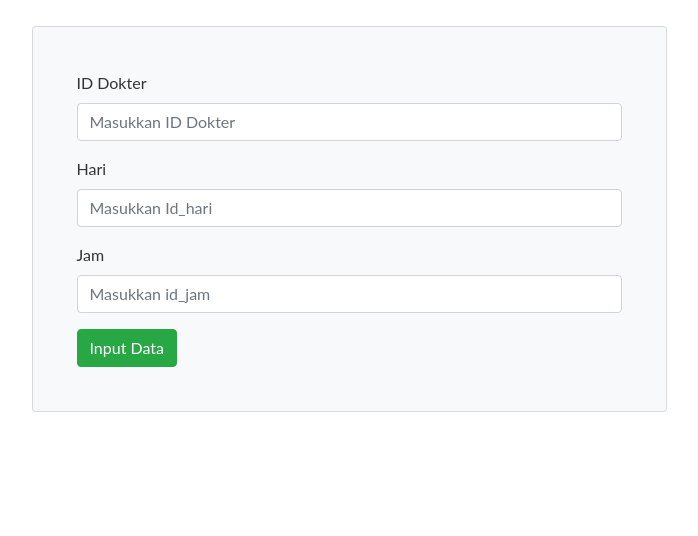
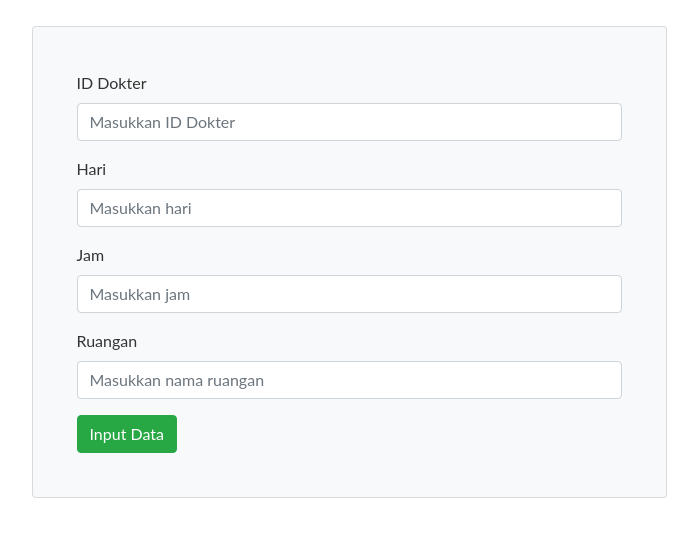
Before and after one commit to MuhammadRafliAlfarisi/Proyek1-FrontEndJS, a plain HTML site: page input_jadwal.html in a window 1280 px wide. Shown: the part 118-654 px from the top of the page, without its empty margins (291-989 px from the left). Drawn offline with nearby package versions, Linux system fonts and the light colour scheme.

Commit message:
Memperbaiki error dibagian input jadwal

```diff
--- a/input_jadwal.html
+++ b/input_jadwal.html
@@ -44,7 +44,7 @@
                     type="text"
                     name="id_hari"
                     class="form-control"
-                    placeholder="Masukkan Id_hari"
+                    placeholder="Masukkan hari"
                     required
                   />
                 </div>
@@ -55,7 +55,18 @@
                     type="text"
                     name="id_jam"
                     class="form-control"
-                    placeholder="Masukkan id_jam"
+                    placeholder="Masukkan jam"
+                    required
+                  />
+                </div>
+                <div class="form-group">
+                  <label for="id_ruangan">Ruangan</label>
+                  <input
+                    id="id_ruangan"
+                    type="text"
+                    name="id_ruangan"
+                    class="form-control"
+                    placeholder="Masukkan nama ruangan"
                     required
                   />
                 </div>
--- a/js/index.js
+++ b/js/index.js
@@ -23,7 +23,6 @@ fetch("http://127.0.0.1:3000/api/belajar")
                 <td>${values.jadwal_dokter.ruangan.nama_ruangan}</td>
                 <td>${values.tgl_reservasi}</td>
                 <td>
-                <button type="button" class="btn btn-success" belajar-id="${values.id}">Edit</button>
                 <button type="button" class="btn btn-danger" belajar-id="${values.id}">Delete</button>
               </td>
                 </tr>`;
--- a/js/index_jadwal.js
+++ b/js/index_jadwal.js
@@ -11,7 +11,7 @@ fetch("http://127.0.0.1:3000/api/jadwal_dokter")
 			const namaDokter = values.dokter.nama;
 			const namaHari = values.hari.hari;
 			const jam = values.jam.jam;
-			const ruangan = values.ruangan.namaRuangan;
+			const ruangan = values.ruangan.nama_ruangan;
 
 			// Manipulasi data pegawai dan masukkan ke dalam bentuk tabel
 			tableData += `
--- a/js/input_jadwal.js
+++ b/js/input_jadwal.js
@@ -13,7 +13,7 @@ inputButton.addEventListener("click", () => {
   const id_jam = parseInt(idjamInput.value);
   const id_ruangan = parseInt(idruanganInput.value);
   // Validasi input
-  if (!iddokter || !id_hari || !id_jam || !id_ruangan ) {
+  if (!id_dokter || !id_hari || !id_jam || !id_ruangan ) {
     alert("Silakan lengkapi semua field");
     return;
   }
```
